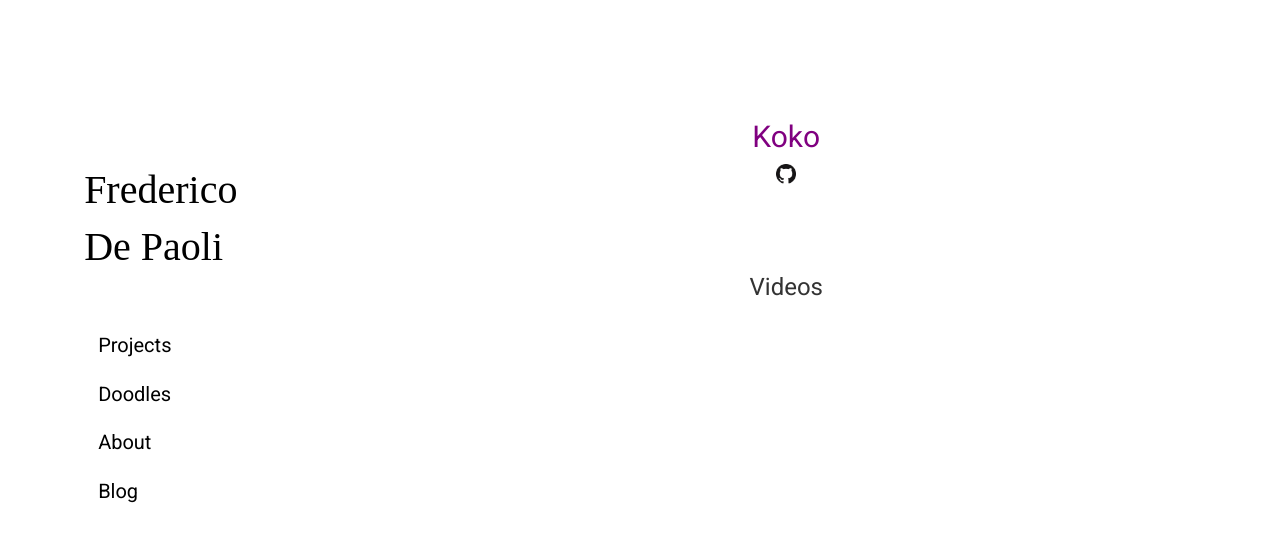
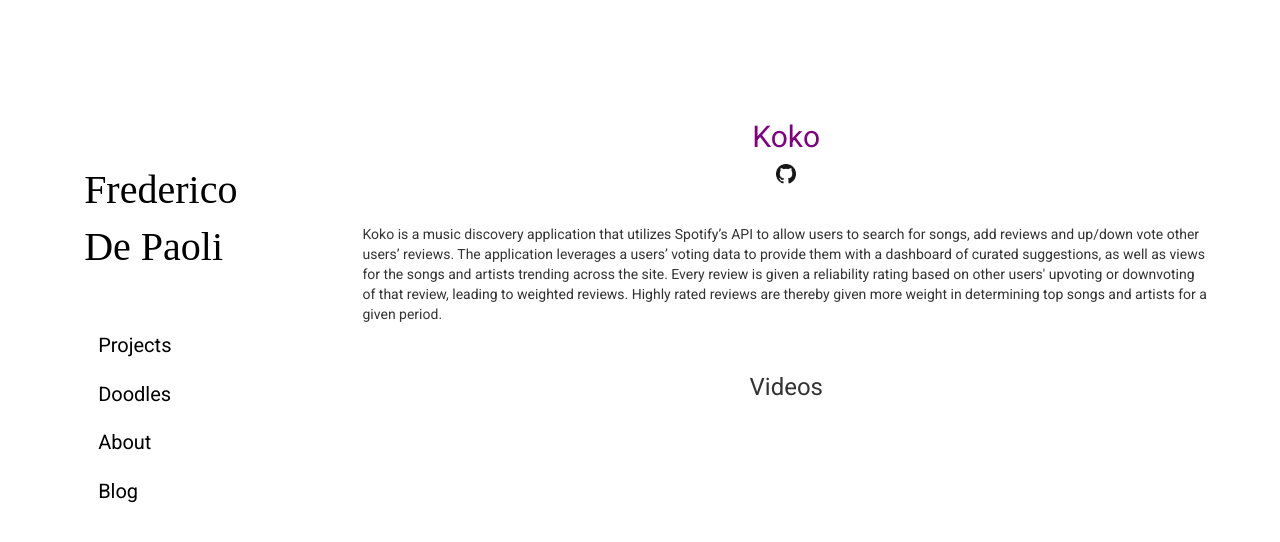
Before and after one commit to depaolif/depaolif.github.io, a React app: page /#/projects/koko in a window 1280 px wide. Shown: the top 542 px of the page. Built offline with nearby package versions, Linux system fonts and the light colour scheme; a web font is replaced by a local one.

Commit message:
added descriptions for Koko and CheckUpOn;

```diff
--- a/src/data/projects.js
+++ b/src/data/projects.js
@@ -10,6 +10,7 @@
   {
     "title": "Koko",
     "summary": "Dynamic, social website where users review songs and vote on others’ reviews. Calls the Spotify API to allow users to play songs as they write their reviews. Reviews are shared on song pages and on user's profiles. Public pages show top 'influencers' and trending reviews/songs.",
+    "description": "Koko is a music discovery application that utilizes Spotify’s API to allow users to search for songs, add reviews and up/down vote other users’ reviews. The application leverages a users’ voting data to provide them with a dashboard of curated suggestions, as well as views for the songs and artists trending across the site. Every review is given a reliability rating based on other users' upvoting or downvoting of that review, leading to weighted reviews. Highly rated reviews are thereby given more weight in determining top songs and artists for a given period.",
     "languages": ["Ruby", "Ruby on Rails", "SQL", "API's", "HTML5", "SCSS", "JavaScript", "jQuery", "React", "Redux"],
     "externalApis": ["Spotify"],
     "githubLink": "https://github.com/depaolif/yelpify"
@@ -17,6 +18,7 @@
   {
     "title": "CheckUpOn",
     "summary": "Single-page webapp that displays a Twitter user’s current mood. Calls the Twitter API using a twitter handle to get that user's last 10 tweets, then runs them through Google's Natural Language API. Ultimately returns a short blurb and stats on the user's most recent general 'mood'.",
+    "description": "CheckUpOn is a single-page webapp that lets you see how a twitter user is doing. After inputting a user's twitter handle, an AJAX request is made to the Twitter API, retrieving that user's last 10 tweets. Those tweets are then condensed and sent to the Google Natural Languages API, which parses those tweets for emotional sentiment. Finally, a message is displayed on-screen, showing how that user is doing. What's shown is that user's emotional sentiment, representing how positive or negative their tweets were, and that user's emotional magnitude, representing how intense that user's emotion were.",
     "languages": ["Ruby", "Ruby on Rails", "API's", "HTML5", "SCSS", "JavaScript", "jQuery"],
     "externalApis": ["Twitter", "Google Natural Language"],
     "githubLink": "https://github.com/depaolif/check-up-on"
```
